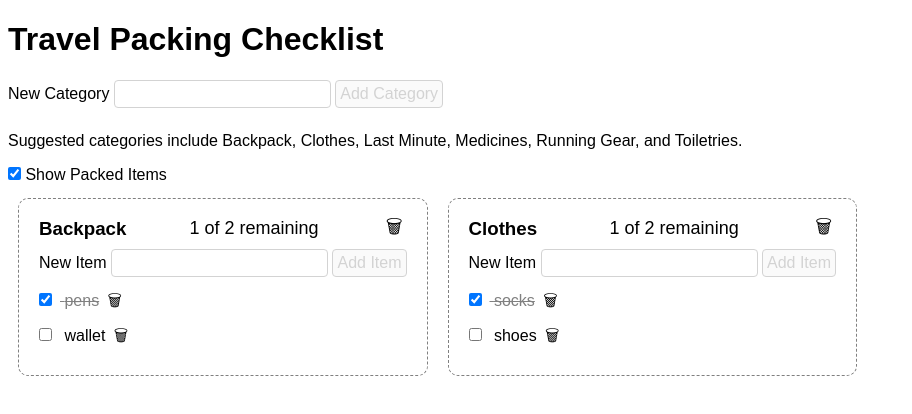
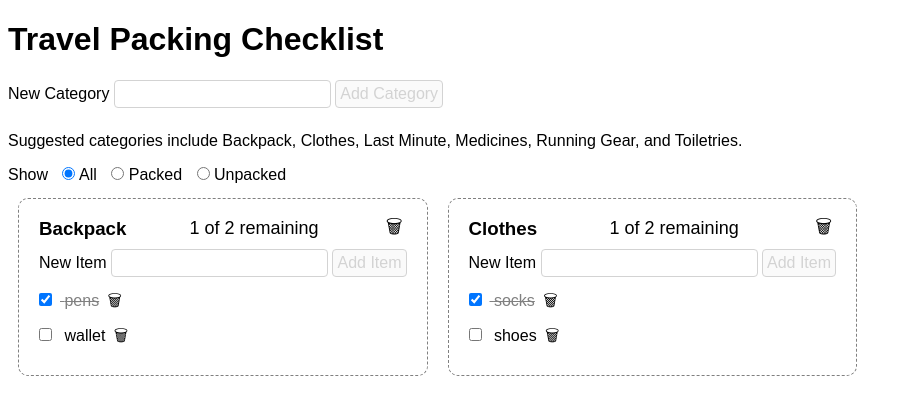
Before and after one commit to mvolkmann/travel-packing, a Svelte app: page / in a window 1280 px wide. Shown: the top 414 px of the page, without its empty margins (0-912 px from the left). Built offline with nearby package versions, Linux system fonts and the light colour scheme.

Commit message:
progress

```diff
--- a/src/App.svelte
+++ b/src/App.svelte
@@ -4,7 +4,7 @@
 
   let categories = [];
   let categoryName;
-  let showPacked = true;
+  let show = 'all';
 
   createDummyData();
 
@@ -42,7 +42,9 @@
 </script>
 
 <style>
-
+  input[type=radio] {
+    margin-left: 10px;
+  }
 </style>
 
 <main>
@@ -61,17 +63,22 @@
   </p>
 
   <div>
+    <label>Show</label>
     <label>
-      <input type="checkbox" bind:checked={showPacked} />
-      Show Packed Items
-      <label />
+      <input name="show" type="radio" value="all" bind:group={show} />
+      All
+    </label>
+    <label>
+      <input name="show" type="radio" value="packed" bind:group={show} />
+      Packed
+    </label>
+    <label>
+      <input name="show" type="radio" value="unpacked" bind:group={show} />
+      Unpacked
     </label>
   </div>
 
   {#each categories as category}
-    <Category
-      {category}
-      {showPacked}
-      on:delete={() => deleteCategory(category)} />
+    <Category {category} {show} on:delete={() => deleteCategory(category)} />
   {/each}
 </main>
--- a/src/Category.svelte
+++ b/src/Category.svelte
@@ -4,7 +4,7 @@
   import {getGuid} from './util';
 
   export let category;
-  export let showPacked;
+  export let show;
 
   const dispatch = createEventDispatcher();
 
@@ -25,6 +25,18 @@
   function deleteItem(item) {
     //TODO: Warn if it contains items.
     category.items = category.items.filter(it => it.id !== item.id);
+  }
+
+  function handleKey(event) {
+    if (event.code === 'Enter') event.target.blur();
+  }
+
+  function shouldShow(show, item) {
+    return (
+      show === 'all' ||
+      (show === 'packed' && item.packed) ||
+      (show === 'unpacked' && !item.packed)
+    );
   }
 </script>
 
@@ -65,9 +77,12 @@
 <section>
   <h3>
     {#if editing}
-      <input bind:value={category.name} on:blur={() => editing = false}/>
+      <input
+        bind:value={category.name}
+        on:blur={() => (editing = false)}
+        on:keypress={handleKey} />
     {:else}
-      <span on:click={() => editing = true}>{category.name}</span>
+      <span on:click={() => (editing = true)}>{category.name}</span>
     {/if}
     <span class="status">{status}</span>
     <button class="icon" on:click={() => dispatch('delete')}>&#x1F5D1;</button>
@@ -83,7 +98,7 @@
 
   <ul>
     {#each category.items as item}
-      {#if !item.packed || showPacked}
+      {#if shouldShow(show, item)}
         <!-- This bind causes the category object to update
            when the item packed value is toggled. -->
         <Item bind:item on:delete={() => deleteItem(item)} />
--- a/src/Item.svelte
+++ b/src/Item.svelte
@@ -6,6 +6,10 @@
   let editing = false;
 
   const dispatch = createEventDispatcher();
+
+  function handleKey(event) {
+    if (event.code === 'Enter') event.target.blur();
+  }
 </script>
 
 <style>
@@ -32,9 +36,12 @@
   <label class="packed-{item.packed}">
     <input type="checkbox" bind:checked={item.packed} />
     {#if editing}
-      <input bind:value={item.name} on:blur={() => editing = false}/>
+      <input
+        bind:value={item.name}
+        on:blur={() => (editing = false)}
+        on:keypress={handleKey} />
     {:else}
-      <span on:click={() => editing = true}>{item.name}</span>
+      <span on:click={() => (editing = true)}>{item.name}</span>
     {/if}
   </label>
   <button class="icon" on:click={() => dispatch('delete')}>&#x1F5D1;</button>
```
